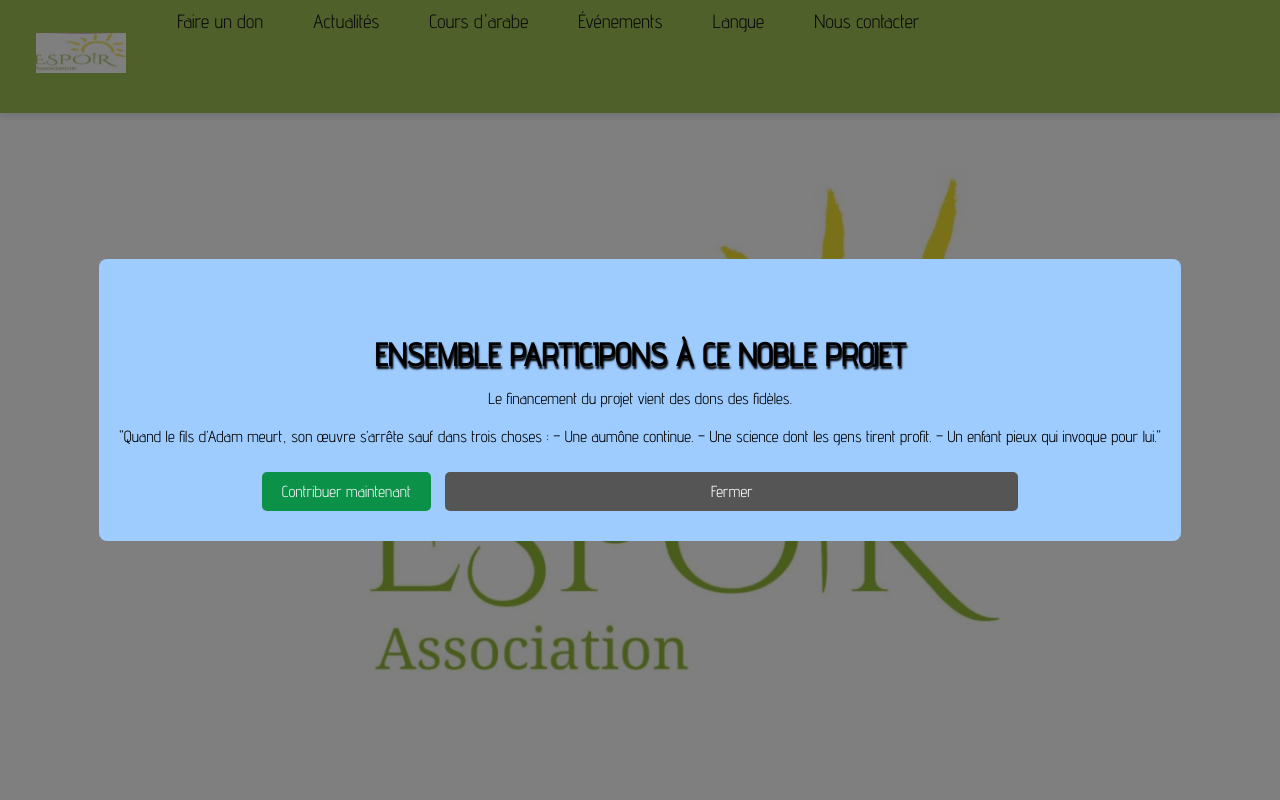
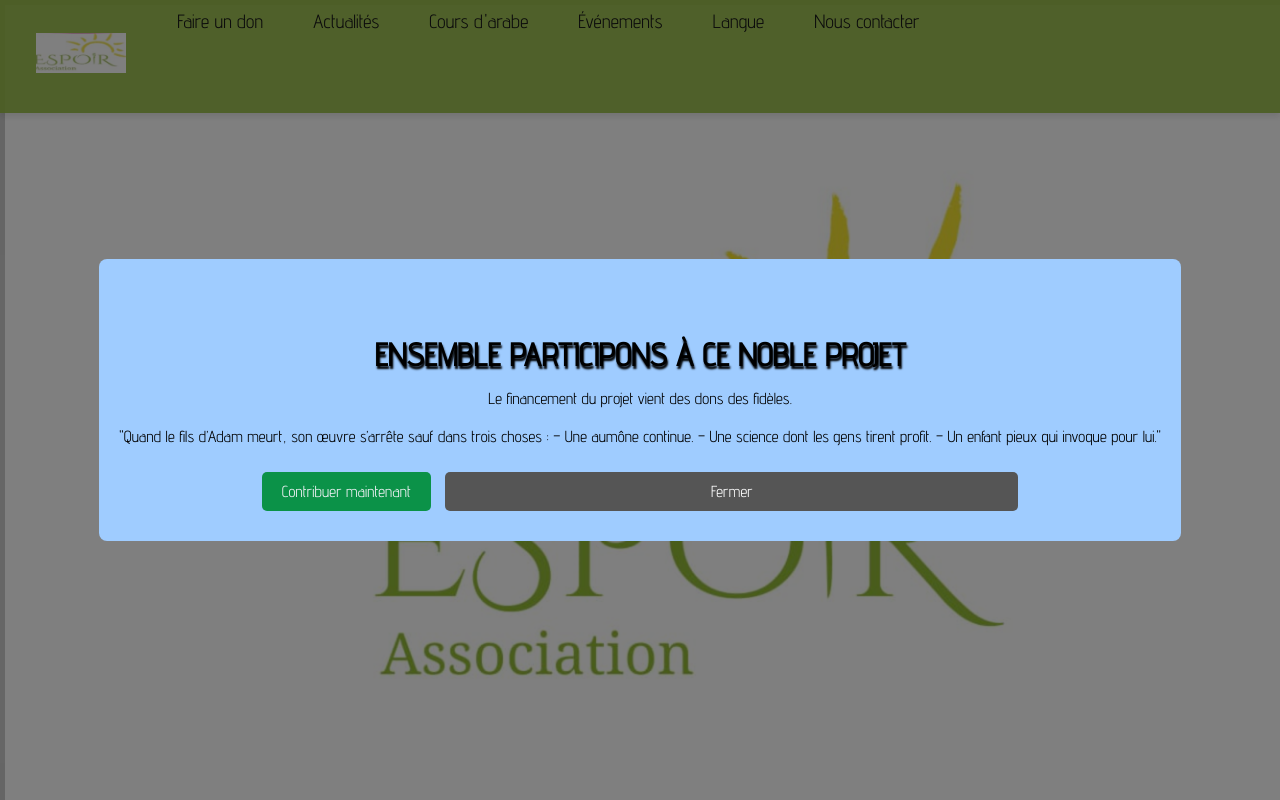
Before and after one commit to Azariop/Association-Espoir, a plain HTML site: page index.html in a window 1280 px wide. Shown: the top 800 px of the page. Drawn offline with Linux system fonts and the light colour scheme.

```diff
--- a/style.css
+++ b/style.css
@@ -63,8 +63,6 @@ header li a {
   padding: 15px 20px; /* Espacement du logo */
 }
 
-/* **************** IMAGE PRINCIPALE ************* */
-/* **************** IMAGE PRINCIPALE ************* */
 #imagePrincipale {
   position: relative; /* Permet d'ajuster les enfants si nécessaire */
   width: 100%; /* Prend toute la largeur */
@@ -74,6 +72,10 @@ header li a {
   align-items: center;
   overflow: hidden; /* Évite les débordements */
   background-color: white; /* Couleur de fond en cas d'espaces vides */
+
+  /* Ajout de la bordure spécifique */
+  border: 5px solid #ccc; /* Bordure grise de 5px (modifiable) */
+  box-shadow: 0 0 10px rgba(0, 0, 0, 0.1); /* Légère ombre pour plus d'esthétique */
 }
 
 /* Intégration de l'image en tant qu'élément enfant */
@@ -95,6 +97,7 @@ header li a {
     max-width: 90%; /* Réduit légèrement la taille de l'image sur mobile */
   }
 }
+
 
 
 /* Trait sous le titre */
```
